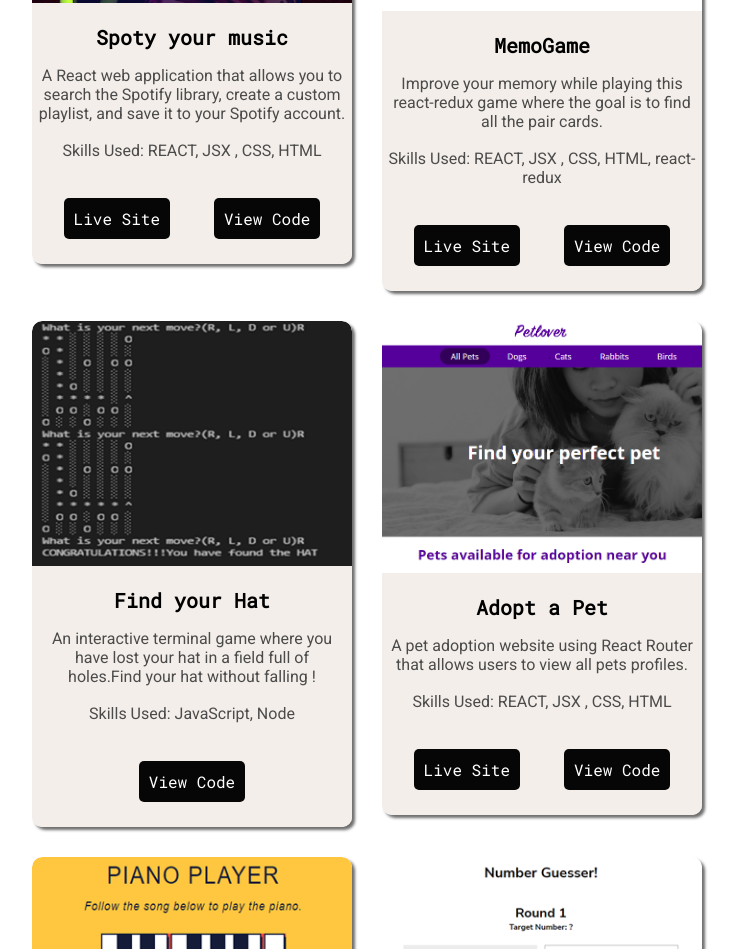
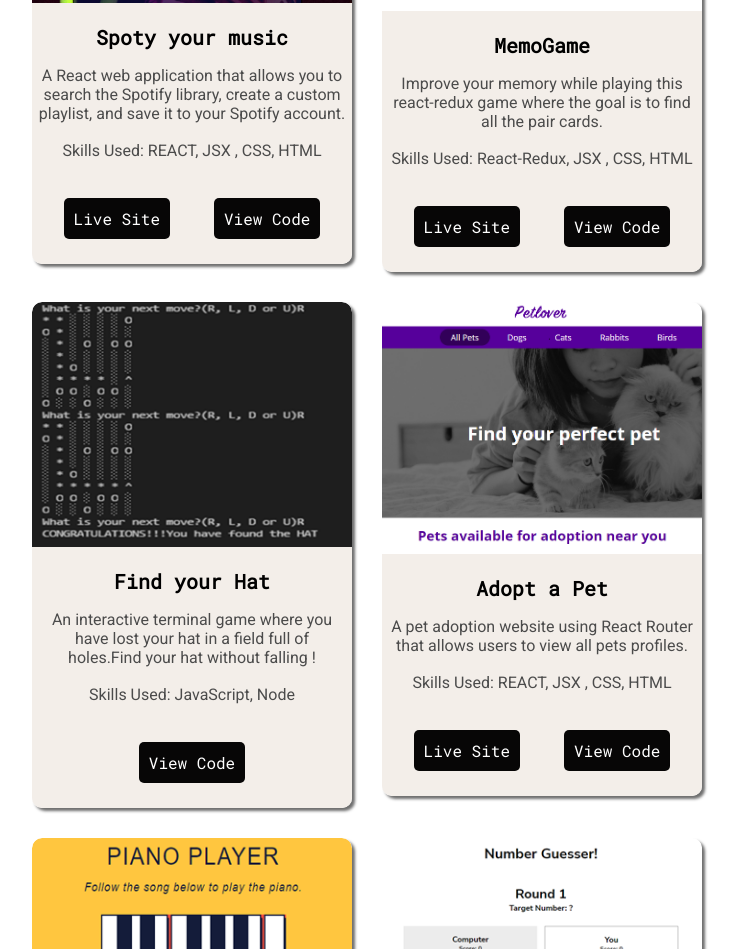
Before and after one commit to patricioperezib/patricioperezib.github.io, a plain HTML site: page index.html in a window 1280 px wide. Shown: the part 2818-3767 px from the top of the page, without its empty margins (273-1011 px from the left). Drawn offline with Linux system fonts and the light colour scheme.

Commit message:
Update index.html

```diff
--- a/index.html
+++ b/index.html
@@ -363,7 +363,7 @@
 								Improve your memory while playing this react-redux game where the goal is to find all the pair cards.
 							</p>
 							<br />
-							<p>Skills Used: REACT, JSX , CSS, HTML, react-redux </p>
+							<p>Skills Used: React-Redux, JSX , CSS, HTML </p>
 							<br />
 							<a
 								class="button"
```
